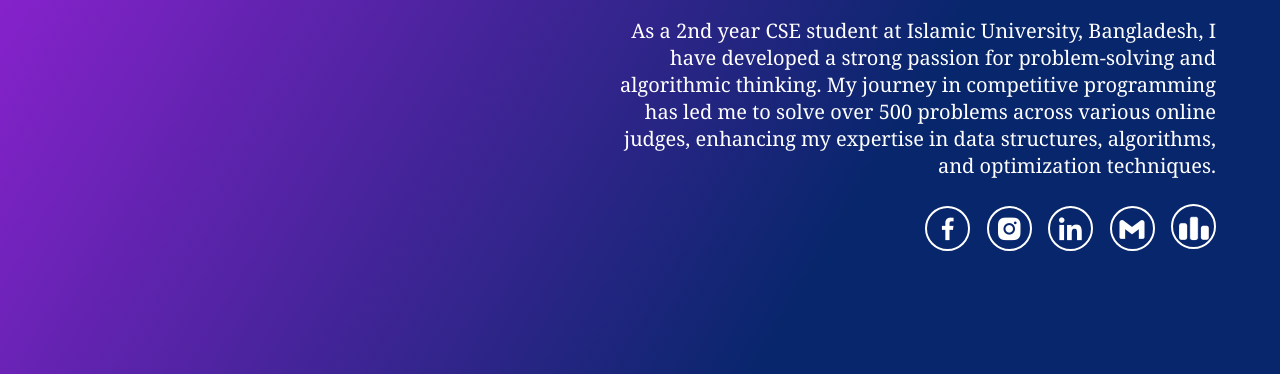
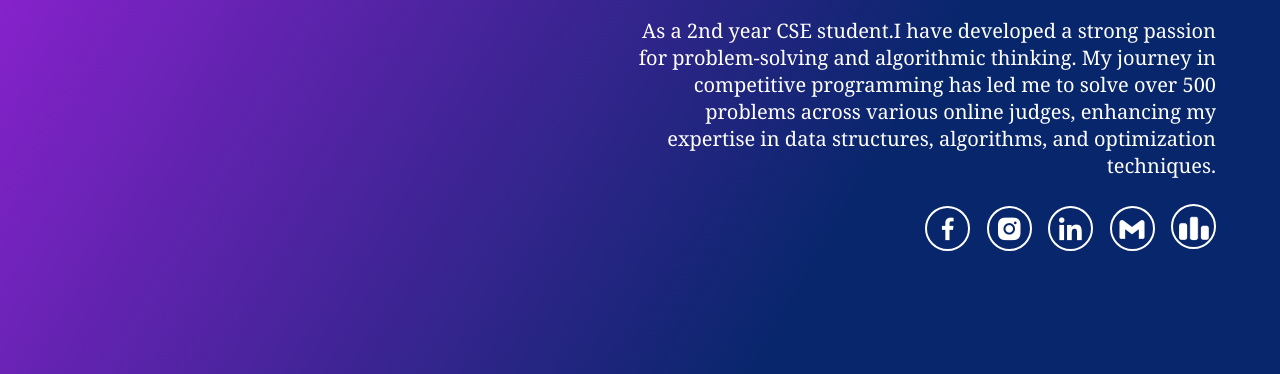
Before and after one commit to mh-utsho/utsho, a plain HTML site: page index.html in a window 1280 px wide. Shown: the part 426-800 px from the top of the page. Drawn offline with nearby package versions, Linux system fonts and the light colour scheme.

Commit message:
Update index.html

```diff
--- a/index.html
+++ b/index.html
@@ -35,7 +35,7 @@
            <h3>Department of CSE , Islamic University</h3>
            <p>
 <!--            I possess a strong passion for programming and aspire to pursue a career as a software engineer. -->
-            As a 2nd year CSE student at Islamic University, Bangladesh, I have developed a strong passion for problem-solving and algorithmic thinking. My journey in competitive programming has led me to solve over 500 problems across various online judges, enhancing my expertise in data structures, algorithms, and optimization techniques.
+            As a 2nd year CSE student.I have developed a strong passion for problem-solving and algorithmic thinking. My journey in competitive programming has led me to solve over 500 problems across various online judges, enhancing my expertise in data structures, algorithms, and optimization techniques.
            </p>
 
         <div class="home-sci">
```
